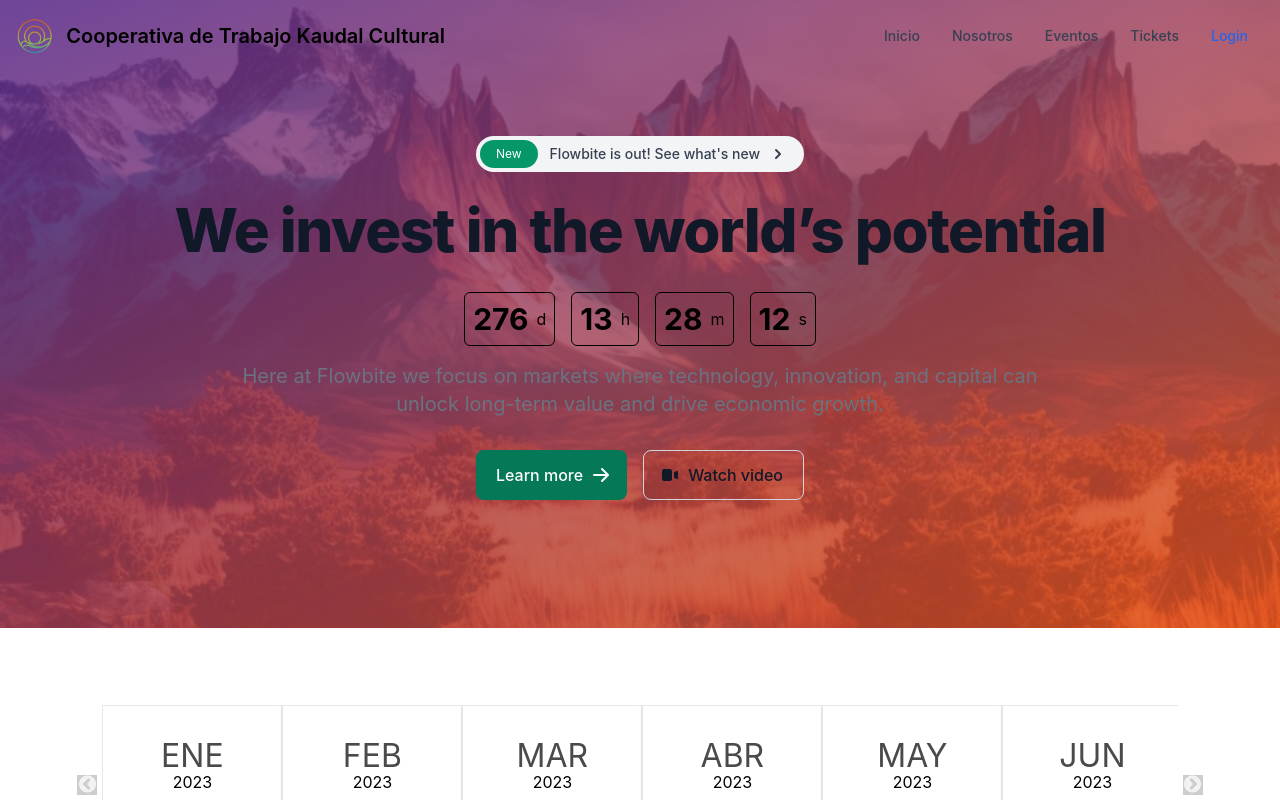
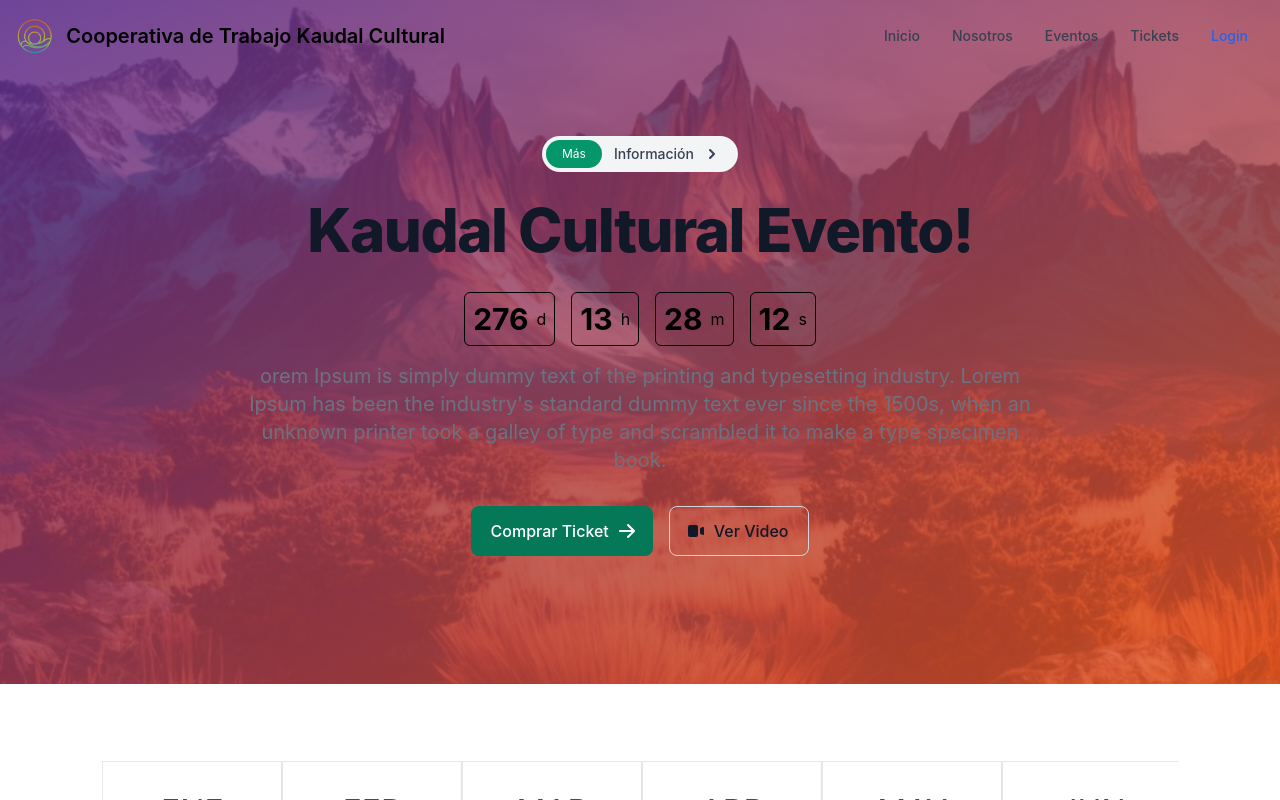
Before and after one commit to jamoragar/kaudal_cultural, a React (Create React App) app: page / in a window 1280 px wide. Shown: the top 800 px of the page. Built offline with nearby package versions, Linux system fonts and the light colour scheme.

Commit message:
texto hardcode

```diff
--- a/src/shared/components/Herosection/Herosection.tsx
+++ b/src/shared/components/Herosection/Herosection.tsx
@@ -11,10 +11,10 @@
           role="alert"
         >
           <span className="text-xs bg-primary-600 rounded-full text-white px-4 py-1.5 mr-3">
-            New
+            Más
           </span>{" "}
           <span className="text-sm font-medium">
-            Flowbite is out! See what's new
+            Información
           </span>
           <svg
             className="ml-2 w-5 h-5"
@@ -30,22 +30,21 @@
           </svg>
         </a>
         <h1 className="mb-4 text-4xl font-extrabold tracking-tight leading-none text-gray-900 md:text-5xl lg:text-6xl dark:text-white">
-          We invest in the world’s potential
+          Kaudal Cultural Evento!
         </h1>
         <div className="flex justify-center items-center">
           {/* MM/DD/YYYY HH:mm:SS */}
           <Countdown date='01/01/2024 12:00:00' />
         </div>
         <p className="mb-8 text-lg font-normal text-gray-500 lg:text-xl sm:px-16 xl:px-48 dark:text-gray-400">
-          Here at Flowbite we focus on markets where technology, innovation, and
-          capital can unlock long-term value and drive economic growth.
+        orem Ipsum is simply dummy text of the printing and typesetting industry. Lorem Ipsum has been the industry's standard dummy text ever since the 1500s, when an unknown printer took a galley of type and scrambled it to make a type specimen book.
         </p>
         <div className="flex flex-col mb-8 lg:mb-16 space-y-4 sm:flex-row sm:justify-center sm:space-y-0 sm:space-x-4">
           <a
             href="#"
             className="inline-flex justify-center items-center py-3 px-5 text-base font-medium text-center text-white rounded-lg bg-primary-700 hover:bg-primary-800 focus:ring-4 focus:ring-primary-300 dark:focus:ring-primary-900"
           >
-            Learn more
+            Comprar Ticket
             <svg
               className="ml-2 -mr-1 w-5 h-5"
               fill="currentColor"
@@ -71,7 +70,7 @@
             >
               <path d="M2 6a2 2 0 012-2h6a2 2 0 012 2v8a2 2 0 01-2 2H4a2 2 0 01-2-2V6zM14.553 7.106A1 1 0 0014 8v4a1 1 0 00.553.894l2 1A1 1 0 0018 13V7a1 1 0 00-1.447-.894l-2 1z"></path>
             </svg>
-            Watch video
+            Ver Video
           </a>
         </div>
       </div>
```
Also changed, not shown: 1 other file (tests, documents, lock files or other folders).
